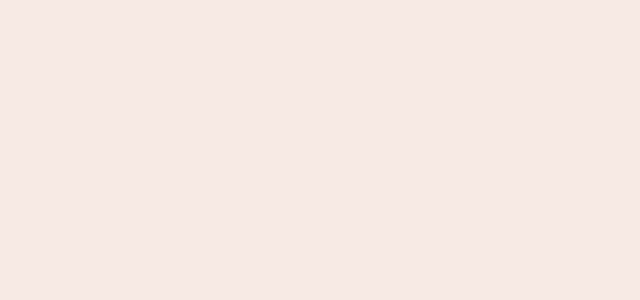
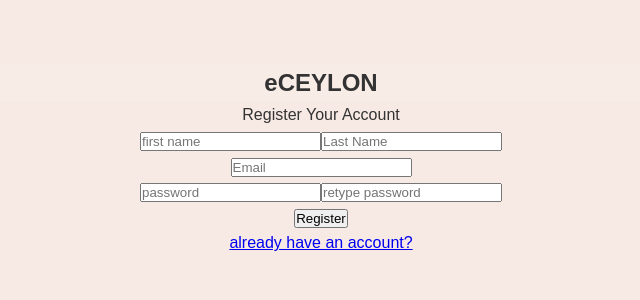
Before and after one commit to wijerathneprc/eceylon-frontend, a React (Vite) app: page /register in a window 1280 px wide. Before the commit this address had no page. Shown: the top 300 px of the page, without its empty margins (319-959 px from the left). Built offline with nearby package versions, Linux system fonts and the light colour scheme.

Commit message:
add register page functionality

```diff
--- a/package.json
+++ b/package.json
@@ -10,9 +10,13 @@
     "preview": "vite preview"
   },
   "dependencies": {
+    "axios": "^1.13.2",
+    "form-data": "^4.0.5",
+    "js-cookie": "^3.0.5",
     "react": "^19.2.0",
     "react-dom": "^19.2.0",
-    "react-router": "^7.9.6"
+    "react-router": "^7.9.6",
+    "react-router-dom": "^7.9.6"
   },
   "devDependencies": {
     "@eslint/js": "^9.39.1",
--- a/src/App.jsx
+++ b/src/App.jsx
@@ -5,6 +5,7 @@ import './App.css'
 import { HomePage } from './pages/home_page/HomePage';
 import { LoginPage} from './pages/login_page/LoginPage'
 import { ProductPage } from './pages/ProductPage';
+import { RegisterPage } from './pages/RegisterPage';
 
 function App() {
 
@@ -15,6 +16,7 @@ function App() {
 
       <Route path='/' element={<HomePage />} />
       <Route path='/login' element={<LoginPage />} />
+      <Route path='/register' element={<RegisterPage />} />
     </Routes>
 
     </>
--- a/src/pages/RegisterPage.jsx
+++ b/src/pages/RegisterPage.jsx
@@ -1,11 +1,36 @@
 
-
+import {Link} from 'react-router';
 import './RegisterPage.css';
 
 export function RegisterPage(){
 
     return(
         <>
+        <div className='register-page'>
+            <h2> eCEYLON </h2>
+            <div> Register Your Account </div>
+            <form className='register-form'>
+                <div >
+                    <input type="text" name="first-name" id="" placeholder='first name' />
+                    <input type="text" name='last-name' placeholder='Last Name' />
+                </div>
+                <div>
+                    <input type="email" name='email' placeholder='Email' />
+                </div>
+                <div>
+                    <input type="password"  name='password' placeholder='password'/>
+                    <input type="password" name="password" id=""  placeholder='retype password'/>
+                </div>
+
+                <div>
+                    <button type="submit">Register</button>
+                </div>
+            </form>
+            <div>
+                <Link to={'/login'}> already have an account? </Link>
+            </div>
+
+        </div>
 
         </>
     )
--- a/src/pages/login_page/LoginPage.jsx
+++ b/src/pages/login_page/LoginPage.jsx
@@ -1,18 +1,60 @@
-
+import { Link } from 'react-router';
 
 import './LoginPage.css';
+import axios from 'axios';
+import Cookies from 'js-cookie';
+import formData from 'form-data';
+// import { useEffect, useState } from 'react';
+
+const API_URL = 'http://localhost:8000/api/';
+
+// const register = (username, email, password) => {
+//     return axios.post(API_URL + 'register/', { username, email, password });
+// };
+
+const login = async (event) => {
+    event.preventDefault();
+    const formD = new formData(event.currentTarget);
+    const username = formD.get('username');
+    const password = formD.get('password');
+    console.log(username);
+    console.log(password);
+    const response = await axios.post(API_URL + 'token/', { username, password })
+    if (response.data.access) {
+        Cookies.set('access_token', response.data.access);
+        Cookies.set('refresh_token', response.data.refresh);
+        console.log(response.data.refresh)
+        console.log(response.data.access)
+    }
+    return response.data;
+
+    }
+
+// const logout = () => {
+//     Cookies.remove('access_token');
+//     Cookies.remove('refresh_token');
+// };
+
+// ... other functions like token refresh, getting user info
+
+// export default { register, login, logout };
 
 export function LoginPage() {
+    // const [token, setToken] = useState('')
+
+    // useEffect(
+    //     login(),
+    // )
     return (
         <>
             <div className="login-container">
                 <h1><a className="logo-link-h1" href="index.html">eCEYLON</a></h1>
 
-                <form className="login-form" action="/login" method="post">
+                <form className="login-form" onSubmit={login}>
                     <h2> Login to your account </h2>
                     <input type="text" id="username" name="username" required placeholder="Username" />
                     <input type="password" id="password" name="password" required placeholder="Password" />
-                    <button class="login-btn" type="submit">Login</button>
+                    <button className="login-btn" type="submit">Login</button>
                     <div class="login-remember-me">
                         <input type="checkbox" id="remember-me" name="remember-me" />
                         <label for="remember-me"> Remember me </label>
@@ -20,7 +62,7 @@ export function LoginPage() {
                 </form>
 
                 <div className="login-register-pasword">
-                    <a className="register-btn" href="register.html"> Register </a>
+                    <Link className="register-btn" to={"/register"}> Register </Link>
                     <a className="forget-password-btn" href="#"> forget password? </a>
                 </div>
             </div>
```
Also changed, not shown: 1 other file (tests, documents, lock files or other folders).
